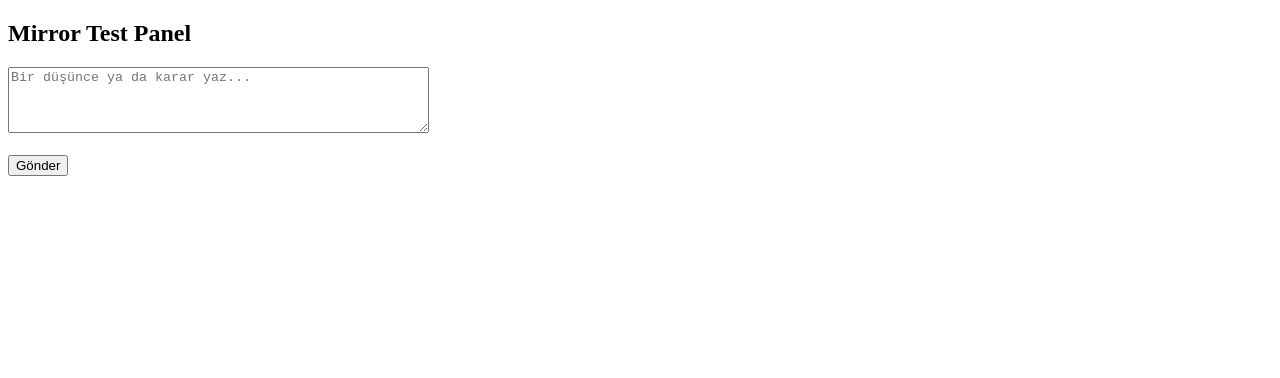
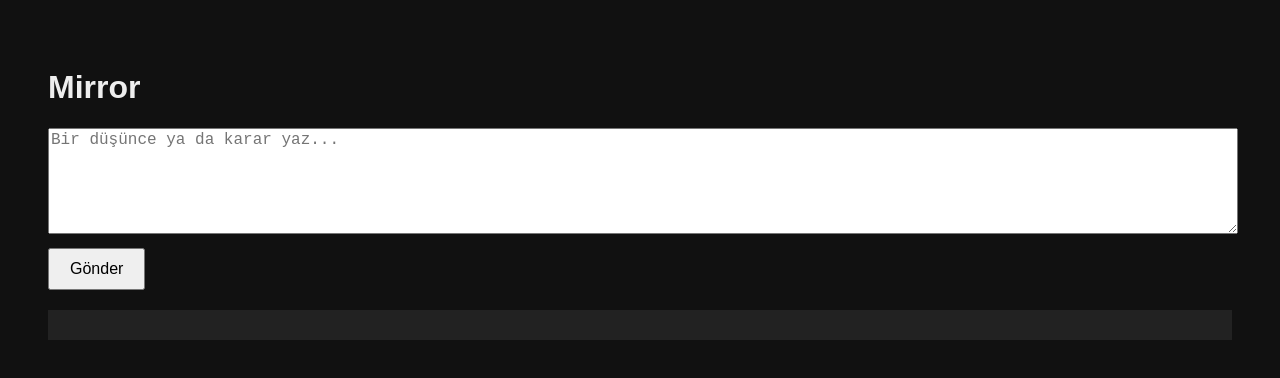
Before and after one commit to bahtiyaroglukadir-a11y/mirror, a website: page public/index.html in a window 1280 px wide. Drawn offline with Linux system fonts and the light colour scheme.

Commit message:
Refactor HTML structure and update styles

```diff
--- a/public/index.html
+++ b/public/index.html
@@ -2,15 +2,41 @@
 <html lang="tr">
 <head>
   <meta charset="UTF-8">
-  <title>Mirror – Test</title>
+  <title>Mirror</title>
+  <style>
+    body {
+      background: #111;
+      color: #eee;
+      font-family: Arial, sans-serif;
+      padding: 40px;
+    }
+    textarea {
+      width: 100%;
+      height: 100px;
+      margin-bottom: 10px;
+      font-size: 16px;
+    }
+    button {
+      padding: 10px 20px;
+      font-size: 16px;
+      cursor: pointer;
+    }
+    pre {
+      margin-top: 20px;
+      background: #222;
+      padding: 15px;
+      white-space: pre-wrap;
+    }
+  </style>
 </head>
+
 <body>
 
-  <h2>Mirror Test Panel</h2>
+  <h1>Mirror</h1>
 
-  <textarea id="input" rows="4" cols="50"
-    placeholder="Bir düşünce ya da karar yaz..."></textarea>
-  <br><br>
+  <textarea id="input" placeholder="Bir düşünce ya da karar yaz..."></textarea>
+
+  <br>
 
   <button onclick="send()">Gönder</button>
 
@@ -18,36 +44,8 @@
 
   <script>
     async function send() {
-      const text = document.getElementById("input").value;
-
-      const res = await fetch("/input", {
-
-        {
-          method: "POST",
-          headers: {
-            "Content-Type": "application/json"
-          },
-          body: JSON.stringify({
-            session_id: "test-session",
-            text: text
-          })
-        }
-      );
-
-      const data = await res.json();
-      document.getElementById("output").textContent =
-        JSON.stringify(data, null, 2);
-    }
-  </script>
-<script>
-  async function send() {
       const inputEl = document.getElementById("input");
       const outputEl = document.getElementById("output");
-
-    if (!inputEl || !outputEl) {
-      console.error("Input veya output elementi bulunamadı");
-      return;
-    }
 
       const text = inputEl.value.trim();
       if (!text) {
```
Lines whose indentation alone changed are shown as unchanged.
